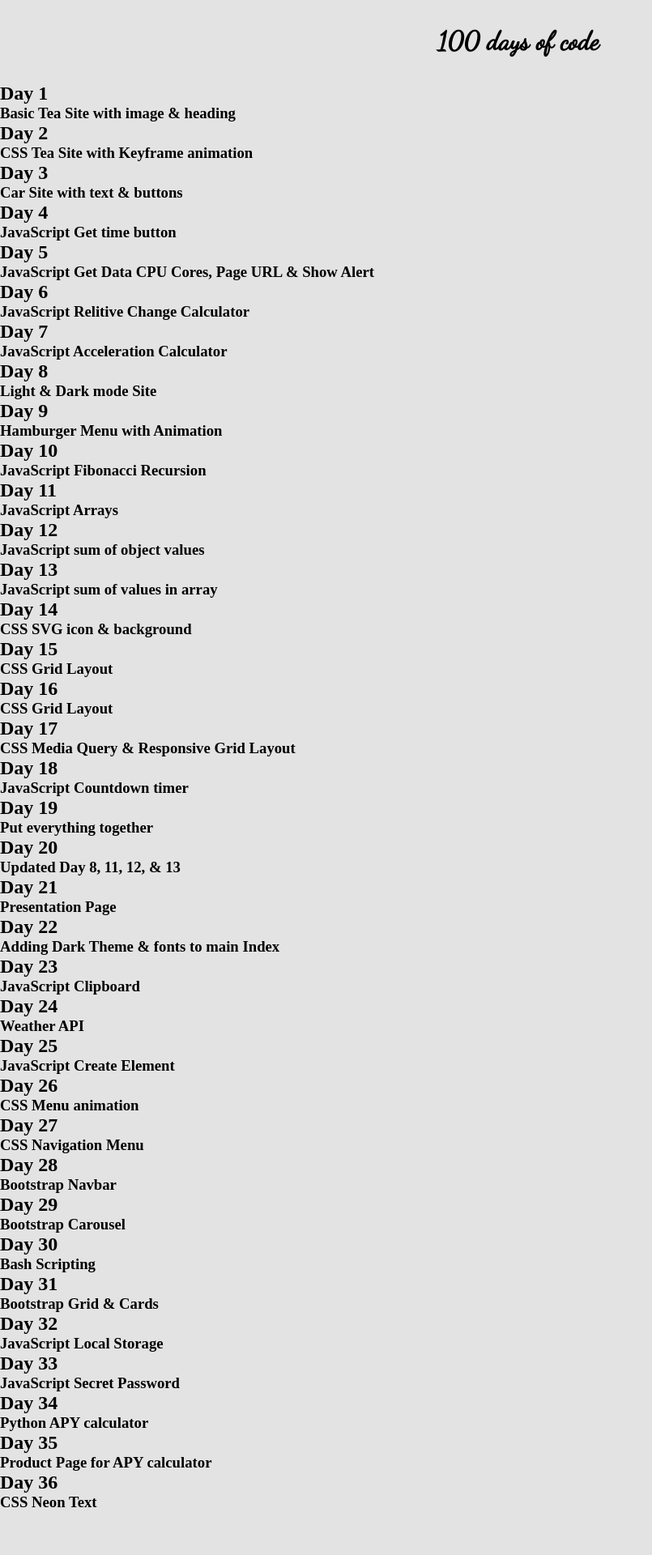
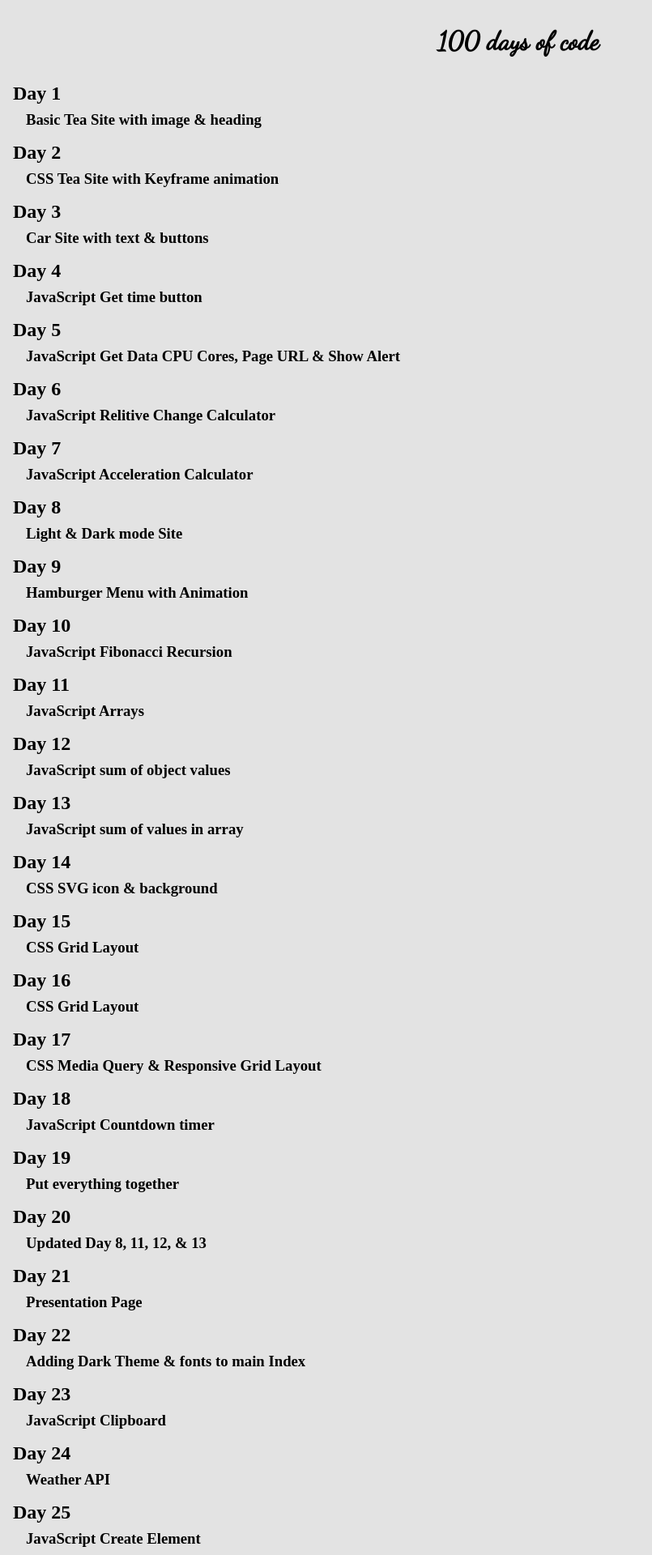
Before and after one commit to aatayde/100DaysOfCode, a PHP site: page / in a window 1280 px wide. Shown: the top 1920 px of the page at 81% size, without its empty margins (0-805 px from the left). Before the commit the page ends 1861 px from the top, so only its background shows below. Run offline with PHP 8.4, Linux system fonts and the light colour scheme.

Commit message:
add padding to heading 2 & 3, update main index day 37 description

```diff
--- a/index.html
+++ b/index.html
@@ -9,78 +9,80 @@
 </head>
 <body>
     <h1 class="title">100 days of code</h1>
-    <h2><a href="./files/Day001/Day001.html">Day 1</a></h2>
-    <h3>Basic Tea Site with image & heading</h3>
-    <h2><a href="./files/Day002/Day002.html">Day 2</a></h2>
-    <h3>CSS Tea Site with Keyframe animation</h3>
-    <h2><a href="./files/Day003/Day003.html">Day 3</a></h2>
-    <h3>Car Site with text & buttons</h3>
-    <h2><a href="./files/Day004/Day004.html">Day 4</a></h2>
-    <h3>JavaScript Get time button</h3>
-    <h2><a href="./files/Day005/Day005.html">Day 5</a></h2>
-    <h3>JavaScript Get Data CPU Cores, Page URL & Show Alert</h3>
-    <h2><a href="./files/Day006/Day006.html">Day 6</a></h2>
-    <h3>JavaScript Relitive Change Calculator</h3>
-    <h2><a href="./files/Day007/Day007.html">Day 7</a></h2>
-    <h3>JavaScript Acceleration Calculator</h3>
-    <h2><a href="./files/Day008/Day008.html">Day 8</a></h2>
-    <h3>Light & Dark mode Site</h3>
-    <h2><a href="./files/Day009/Day009.html">Day 9</a></h2>
-    <h3>Hamburger Menu with Animation</h3>
-    <h2><a href="./files/Day010/Day010.js">Day 10</a></h2>
-    <h3>JavaScript Fibonacci Recursion</h3>
-    <h2><a href="./files/Day011/Day011.js">Day 11</a></h2>
-    <h3>JavaScript Arrays</h3>
-    <h2><a href="./files/Day012/Day012.js">Day 12</a></h2>
-    <h3>JavaScript sum of object values</h3>
-    <h2><a href="./files/Day013/Day013.js">Day 13</a></h2>
-    <h3>JavaScript sum of values in array</h3>
-    <h2><a href="./files/Day014/Day014.html">Day 14</a></h2>
-    <h3>CSS SVG icon & background</h3>
-    <h2><a href="./files/Day015/Day015.html">Day 15</a></h2>
-    <h3>CSS Grid Layout</h3>
-    <h2><a href="./files/Day016/Day016.html">Day 16</a></h2>
-    <h3>CSS Grid Layout</h3>
-    <h2><a href="./files/Day017/Day017.html">Day 17</a></h2>
-    <h3>CSS Media Query & Responsive Grid Layout</h3>
-    <h2><a href="./files/Day018/Day018.html">Day 18</a></h2>
-    <h3>JavaScript Countdown timer</h3>
-    <h2><a href="#">Day 19</a></h2>
-    <h3>Put everything together</h3>
-    <h2><a href="./files/Day020/Day020.html">Day 20</a></h2>
-    <h3>Updated Day 8, 11, 12, & 13</h3>
-    <h2><a href="./files/Day021/Day021.html">Day 21</a></h2>
-    <h3>Presentation Page</h3>
-    <h2><a href="#">Day 22</a></h2>
-    <h3>Adding Dark Theme & fonts to main Index</h3>
-    <h2><a href="./files/Day023/Day023.html">Day 23</a></h2>
-    <h3>JavaScript Clipboard</h3>
-    <h2><a href="./files/Day024/Day024.html">Day 24</a></h2>
-    <h3>Weather API</h3>
-    <h2><a href="./files/Day025/Day025.html">Day 25</a></h2>
-    <h3>JavaScript Create Element</h3>
-    <h2><a href="./files/Day026/Day026.html">Day 26</a></h2>
-    <h3>CSS Menu animation</h3>
-    <h2><a href="./files/Day027/Day027.html">Day 27</a></h2>
-    <h3>CSS Navigation Menu</h3>
-    <h2><a href="./files/Day028/Day028.html">Day 28</a></h2>
-    <h3>Bootstrap Navbar</h3>
-    <h2><a href="./files/Day029/Day029.html">Day 29</a></h2>
-    <h3>Bootstrap Carousel</h3>
-    <h2><a href="#">Day 30</a></h2>
-    <h3>Bash Scripting</h3>
-    <h2><a href="./files/Day031/Day031.html">Day 31</a></h2>
-    <h3>Bootstrap Grid & Cards</h3>
-    <h2><a href="./files/Day032/Day032.html">Day 32</a></h2>
-    <h3>JavaScript Local Storage</h3>
-    <h2><a href="./files/Day033/Day033.html">Day 33</a></h2>
-    <h3>JavaScript Secret Password</h3>
-    <h2><a href="https://github.com/aatayde/100DaysOfCode/tree/main/files/Day034">Day 34</a></h2>
-    <h3>Python APY calculator</h3>
-    <h2><a href="./files/Day035/ProductPage.html">Day 35</a></h2>
-    <h3>Product Page for APY calculator</h3>
-    <h2><a href="./files/Day036/Day036.html">Day 36</a></h2>
-    <h3>CSS Neon Text</h3>
+    <h2 class="heading"><a href="./files/Day001/Day001.html">Day 1</a></h2>
+    <h3 class="description">Basic Tea Site with image & heading</h3>
+    <h2 class="heading"><a href="./files/Day002/Day002.html">Day 2</a></h2>
+    <h3 class="description">CSS Tea Site with Keyframe animation</h3>
+    <h2 class="heading"><a href="./files/Day003/Day003.html">Day 3</a></h2>
+    <h3 class="description">Car Site with text & buttons</h3>
+    <h2 class="heading"><a href="./files/Day004/Day004.html">Day 4</a></h2>
+    <h3 class="description">JavaScript Get time button</h3>
+    <h2 class="heading"><a href="./files/Day005/Day005.html">Day 5</a></h2>
+    <h3 class="description">JavaScript Get Data CPU Cores, Page URL & Show Alert</h3>
+    <h2 class="heading"><a href="./files/Day006/Day006.html">Day 6</a></h2>
+    <h3 class="description">JavaScript Relitive Change Calculator</h3>
+    <h2 class="heading"><a href="./files/Day007/Day007.html">Day 7</a></h2>
+    <h3 class="description">JavaScript Acceleration Calculator</h3>
+    <h2 class="heading"><a href="./files/Day008/Day008.html">Day 8</a></h2>
+    <h3 class="description">Light & Dark mode Site</h3>
+    <h2 class="heading"><a href="./files/Day009/Day009.html">Day 9</a></h2>
+    <h3 class="description">Hamburger Menu with Animation</h3>
+    <h2 class="heading"><a href="./files/Day010/Day010.js">Day 10</a></h2>
+    <h3 class="description">JavaScript Fibonacci Recursion</h3>
+    <h2 class="heading"><a href="./files/Day011/Day011.js">Day 11</a></h2>
+    <h3 class="description">JavaScript Arrays</h3>
+    <h2 class="heading"><a href="./files/Day012/Day012.js">Day 12</a></h2>
+    <h3 class="description">JavaScript sum of object values</h3>
+    <h2 class="heading"><a href="./files/Day013/Day013.js">Day 13</a></h2>
+    <h3 class="description">JavaScript sum of values in array</h3>
+    <h2 class="heading"><a href="./files/Day014/Day014.html">Day 14</a></h2>
+    <h3 class="description">CSS SVG icon & background</h3>
+    <h2 class="heading"><a href="./files/Day015/Day015.html">Day 15</a></h2>
+    <h3 class="description">CSS Grid Layout</h3>
+    <h2 class="heading"><a href="./files/Day016/Day016.html">Day 16</a></h2>
+    <h3 class="description">CSS Grid Layout</h3>
+    <h2 class="heading"><a href="./files/Day017/Day017.html">Day 17</a></h2>
+    <h3 class="description">CSS Media Query & Responsive Grid Layout</h3>
+    <h2 class="heading"><a href="./files/Day018/Day018.html">Day 18</a></h2>
+    <h3 class="description">JavaScript Countdown timer</h3>
+    <h2 class="heading"><a href="#">Day 19</a></h2>
+    <h3 class="description">Put everything together</h3>
+    <h2 class="heading"><a href="./files/Day020/Day020.html">Day 20</a></h2>
+    <h3 class="description">Updated Day 8, 11, 12, & 13</h3>
+    <h2 class="heading"><a href="./files/Day021/Day021.html">Day 21</a></h2>
+    <h3 class="description">Presentation Page</h3>
+    <h2 class="heading"><a href="#">Day 22</a></h2>
+    <h3 class="description">Adding Dark Theme & fonts to main Index</h3>
+    <h2 class="heading"><a href="./files/Day023/Day023.html">Day 23</a></h2>
+    <h3 class="description">JavaScript Clipboard</h3>
+    <h2 class="heading"><a href="./files/Day024/Day024.html">Day 24</a></h2>
+    <h3 class="description">Weather API</h3>
+    <h2 class="heading"><a href="./files/Day025/Day025.html">Day 25</a></h2>
+    <h3 class="description">JavaScript Create Element</h3>
+    <h2 class="heading"><a href="./files/Day026/Day026.html">Day 26</a></h2>
+    <h3 class="description">CSS Menu animation</h3>
+    <h2 class="heading"><a href="./files/Day027/Day027.html">Day 27</a></h2>
+    <h3 class="description">CSS Navigation Menu</h3>
+    <h2 class="heading"><a href="./files/Day028/Day028.html">Day 28</a></h2>
+    <h3 class="description">Bootstrap Navbar</h3>
+    <h2 class="heading"><a href="./files/Day029/Day029.html">Day 29</a></h2>
+    <h3 class="description">Bootstrap Carousel</h3>
+    <h2 class="heading"><a href="#">Day 30</a></h2>
+    <h3 class="description">Bash Scripting</h3>
+    <h2 class="heading"><a href="./files/Day031/Day031.html">Day 31</a></h2>
+    <h3 class="description">Bootstrap Grid & Cards</h3>
+    <h2 class="heading"><a href="./files/Day032/Day032.html">Day 32</a></h2>
+    <h3 class="description">JavaScript Local Storage</h3>
+    <h2 class="heading"><a href="./files/Day033/Day033.html">Day 33</a></h2>
+    <h3 class="description">JavaScript Secret Password</h3>
+    <h2 class="heading"><a href="https://github.com/aatayde/100DaysOfCode/tree/main/files/Day034">Day 34</a></h2>
+    <h3 class="description">Python APY calculator</h3>
+    <h2 class="heading"><a href="./files/Day035/ProductPage.html">Day 35</a></h2>
+    <h3 class="description">Product Page for APY calculator</h3>
+    <h2 class="heading"><a href="./files/Day036/Day036.html">Day 36</a></h2>
+    <h3 class="description">CSS Neon Text</h3>
+    <h2 class="heading"><a href="./files/Day037/Day037.html">Day 37</a></h2>
+    <h3 class="description">CSS update for main page</h3>
 
 
 </body>
--- a/style.css
+++ b/style.css
@@ -23,6 +23,14 @@ a { text-decoration: none; }
     font-family: 'Dancing Script', cursive;
 }
 
+.heading {
+    padding: 0 0 0 1rem;
+}
+
+.description {
+    padding: .5rem 0 1rem 2rem;
+}
+
 @media (prefers-color-scheme: dark) {
     body {background-color: var(--abyss-black); color: var(--soft-white)}
     a {color:var(--soft-white)}
```
